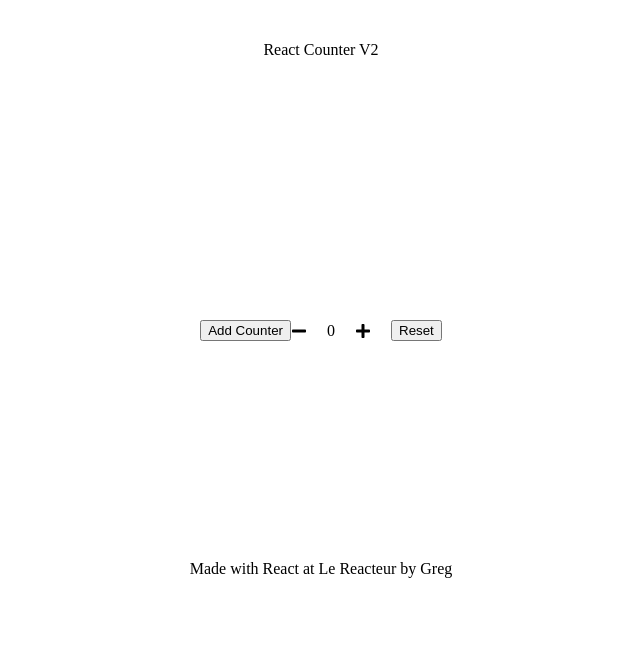
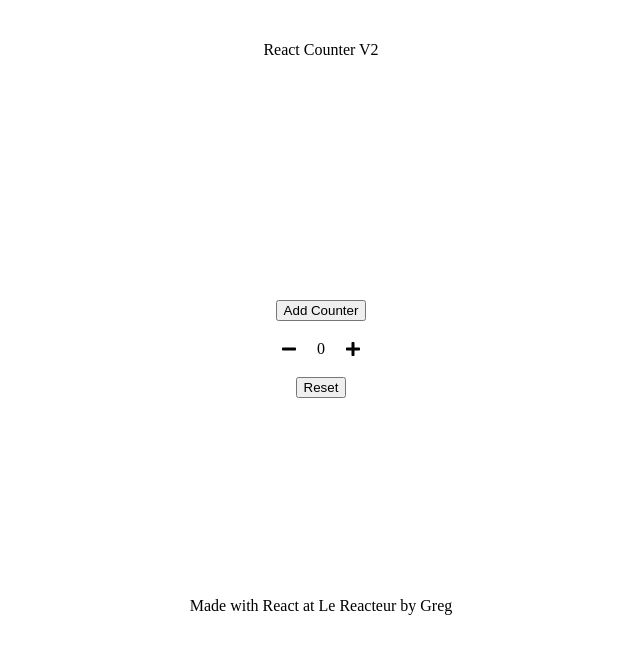
Before and after one commit to greg-abrn/react-counterv2, a React (Vite) app: page / in a window 1280 px wide. Shown: the top 654 px of the page, without its empty margins (319-959 px from the left). Built offline with nearby package versions, Linux system fonts and the light colour scheme.

Commit message:
react-counter-v2

```diff
--- a/src/App.css
+++ b/src/App.css
@@ -1,15 +1,19 @@
-.div-add-counter {
-  display: flex;
-  justify-content: center;
-  align-items: center;
-}
-
 .div-counter {
   display: flex;
   justify-content: center;
   align-items: center;
   gap: 20px;
   margin: 20px 0px;
+}
+
+.add {
+  display: flex;
+  justify-content: center;
+}
+
+section {
+  display: flex;
+  justify-content: space-around;
 }
 
 .reset {
--- a/src/App.jsx
+++ b/src/App.jsx
@@ -13,7 +13,8 @@ function App() {
         <h1>React Counter V2</h1>
       </header>
       <main>
-        <div className="div-add-counter">
+        <div>
+          <div className="add">
             {/* Dans le button ci dessous, lorsqu'on clique sur Add Counter, on va push un nouvel élément dans le tableau,
           qui lui même est dans un state. Ça veut dire qu'à chaque fois que l'on clique, on va créer un nouveau counter */}
             <button
@@ -28,10 +29,11 @@ function App() {
             >
               Add Counter
             </button>
+          </div>
           <section>
-            {/* .map ici */}
             {tab.map((elem, index) => {
               return (
+                <div>
                   <div className="div-counter">
                     <FaMinus
                       onClick={() => {
@@ -39,14 +41,15 @@ function App() {
                       }}
                     />
 
-                  <p>{tab}</p>
+                    <p>{tab[0]}</p>
 
                     <FaPlus
                       onClick={() => {
                         setTab(tab + 1);
                       }}
                     />
-
+                  </div>
+                  <div className="reset">
                     <button
                       onClick={() => {
                         setTab(0);
@@ -54,6 +57,7 @@ function App() {
                     >
                       Reset
                     </button>
+                  </div>
                 </div>
               );
             })}
```
Lines whose indentation alone changed are shown as unchanged.
